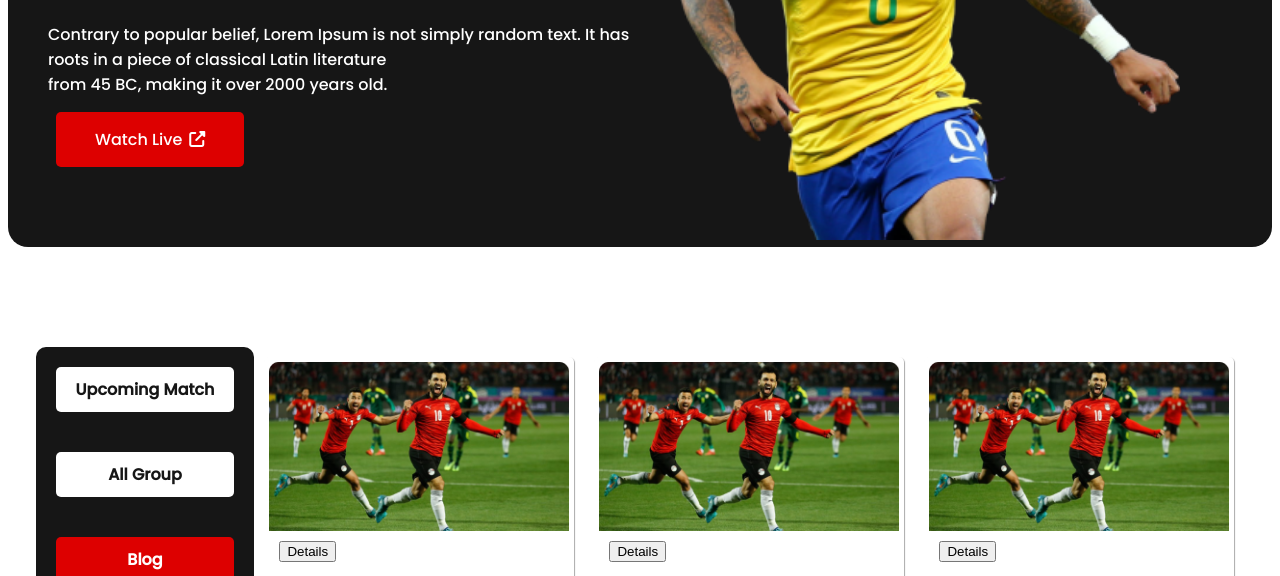
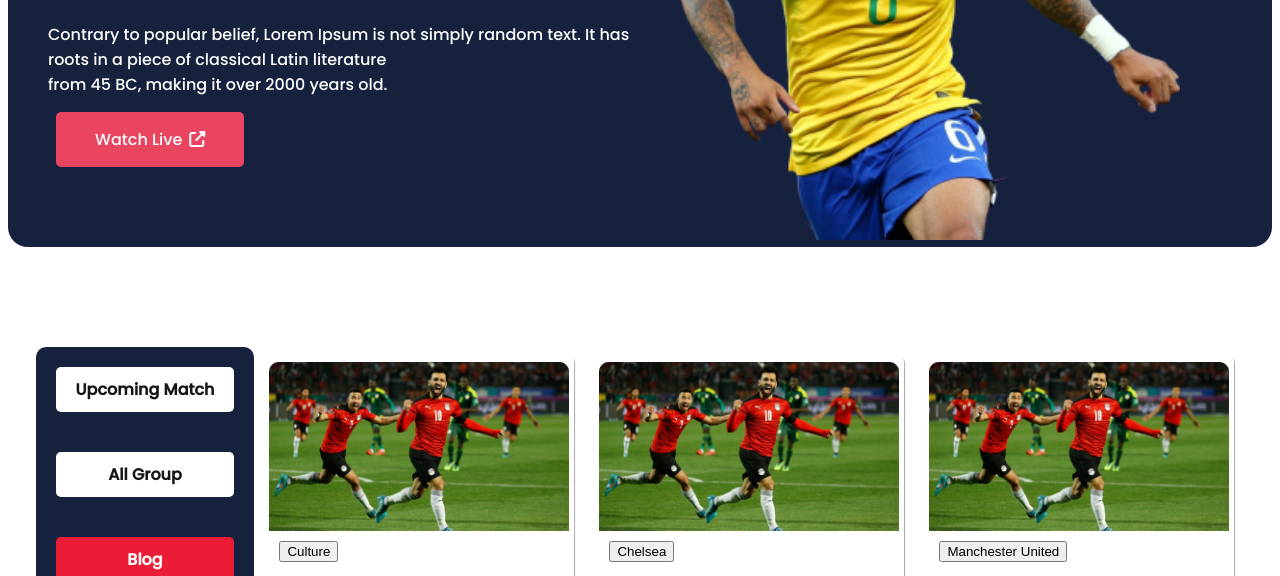
Before and after one commit to Jahirul07/world-cup-responsive, a plain HTML site: page index.html in a window 1280 px wide. Shown: the part 334-910 px from the top of the page. Drawn offline with Linux system fonts and the light colour scheme.

Commit message:
all done

```diff
--- a/index.html
+++ b/index.html
@@ -50,6 +50,7 @@
     <!-- main part start  -->
     <main class="container">
       <div class="main-part">
+        <!-- Side menu Part  start-->
         <div class="side-button">
           <aside>
               <a class="side-link-button" target="_blank" href="upcomming-match.html">Upcoming Match</a>
@@ -57,12 +58,13 @@
               <a id="active-button" class="side-link-button" target="_blank" href="#">Blog</a>
           </aside>
         </div>
+        <!-- Side menu Part  end-->
         <div>
             <div class="live-scores">
                 <div class="feature-match">
                     <img src="assets/Blog Image.png" alt="">
                     <div class="match">
-                        <button>Details</button>
+                        <button>Culture</button>
                         <p>Transfer Live: Chlesea in talks over Kimpenbe transfer</p>
                         <span class="icons"><i class="fa-solid fa-clock"></i> 10h</span>
                         <span class="icons icon"><i class="fa-solid fa-comment"></i>23</span>
@@ -71,7 +73,7 @@
                 <div class="feature-match">
                     <img src="assets/Blog Image.png" alt="">
                     <div class="match">
-                      <button>Details</button>
+                      <button>Chelsea</button>
                         <p>Transfer Live: Chlesea in talks over Kimpenbe transfer</p>
                         <span class="icons"><i class="fa-solid fa-clock"></i> 10h</span>
                         <span class="icons icon"><i class="fa-solid fa-comment"></i>23</span>
@@ -80,7 +82,7 @@
                 <div class="feature-match">
                     <img src="assets/Blog Image.png" alt="">
                     <div class="match">
-                      <button>Details</button>
+                      <button>Manchester United</button>
                         <p>Transfer Live: Chlesea in talks over Kimpenbe transfer</p>
                         <span class="icons"><i class="fa-solid fa-clock"></i> 10h</span>
                         <span class="icons icon"><i class="fa-solid fa-comment"></i>23</span>
@@ -143,7 +145,6 @@
             </div>
         </div>
     </div>
-      </div>
     </main>
     <!-- main part end  -->
     <!-- View All button  -->
--- a/style.css
+++ b/style.css
@@ -17,7 +17,7 @@ h1 {
 /* header section  */
 .flexible-container {
   display: flex;
-  background-color: #161616;
+  background-color: #16213e;
   border-radius: 20px;
   margin-bottom: 100px;
 }
@@ -38,7 +38,7 @@ h1 {
   text-decoration: none;
   font-size: 16px;
   color: #ffffff;
-  background-color: #dd0000;
+  background-color: #e94560;
   font-weight: 500;
   padding: 16px 39px;
   border-radius: 5px;
@@ -46,7 +46,7 @@ h1 {
   transition-duration: 1s;
 }
 .link-button:hover {
-  background-color: #f50950;
+  background-color: #820000;
 }
 .link-button .icon-style {
   padding-left: 7px;
@@ -63,11 +63,10 @@ h1 {
   flex-direction: column;
 }
 .side-button {
-  /* width: 20%; */
   display: flex;
   justify-content: center;
   height: 250px;
-  background-color: #161616;
+  background-color: #16213e;
   border-radius: 10px;
   margin-bottom: 50px;
 }
@@ -83,13 +82,12 @@ h1 {
   margin: 20px;
 }
 #active-button {
-  background-color: #dd0000;
+  background-color: #eb1d36;
   color: #ffffff;
 }
 
 /* Feature Match  */
 .live-scores {
-  /* width: 65%; */
   display: grid;
   grid-template-columns: repeat(3, 1fr);
   margin-bottom: 100px;
@@ -105,8 +103,6 @@ h1 {
 
 .feature-match img {
   width: 100%;
-  /* width: 250px;
-  height: 175px; */
 }
 .match {
   margin-left: 10px;
```
